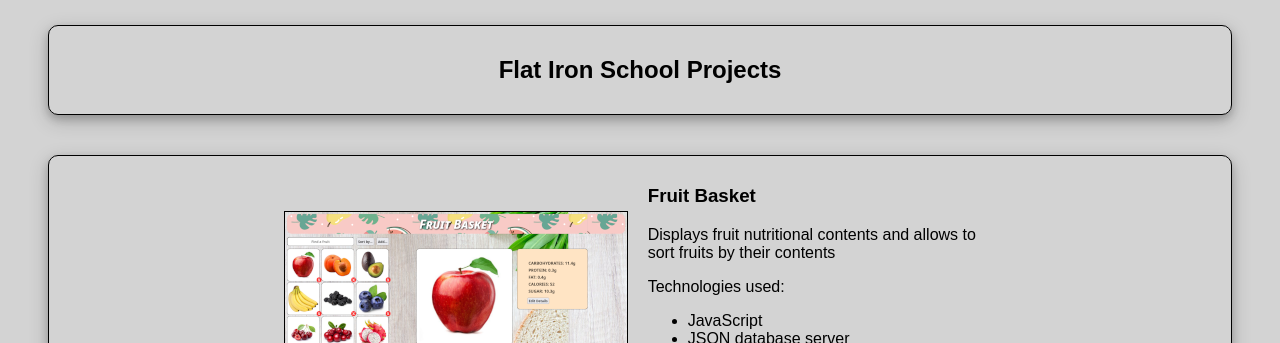
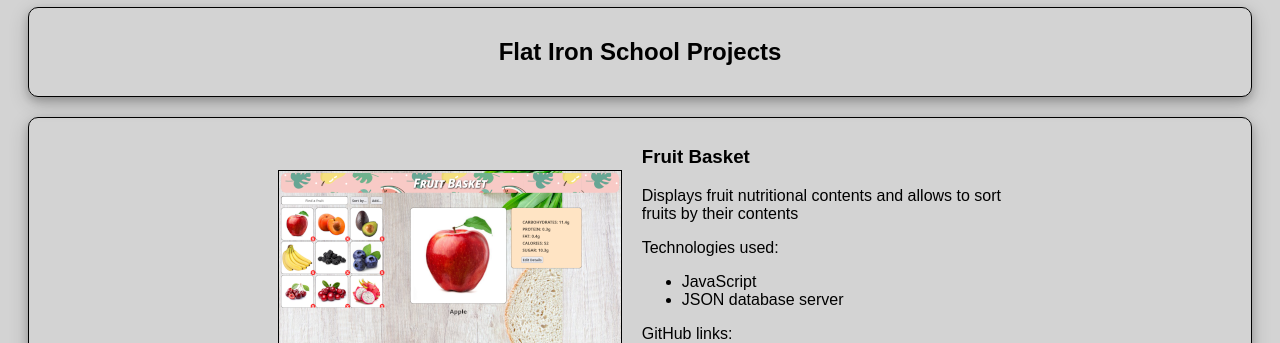
Before and after one commit to cch0088/portfolio, a plain HTML site: page index.html in a window 1280 px wide. Shown: the part 73-416 px from the top of the page. Drawn offline with Linux system fonts and the light colour scheme.

Commit message:
Style update

```diff
--- a/index.html
+++ b/index.html
@@ -20,13 +20,11 @@
                 border: 1px solid black;
                 border-radius: 10px;
                 padding: 10px;
-                margin: 40px;
+                margin: 20px;
                 box-shadow: 0 4px 8px 0 rgba(0, 0, 0, 0.2), 0 6px 20px 0 rgba(0, 0, 0, 0.19);
             }
             .thumbnail {
                 border: 1px solid black;
-                width: 342px;
-                height: 192px;
             }
             .details {
                 margin-left: 20px;
```
